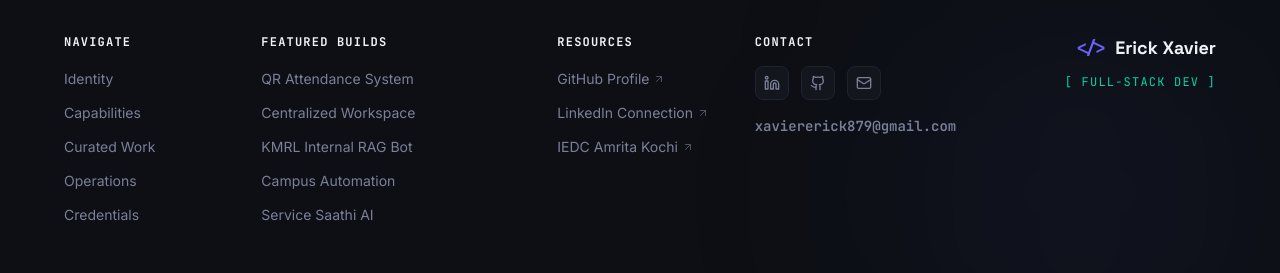
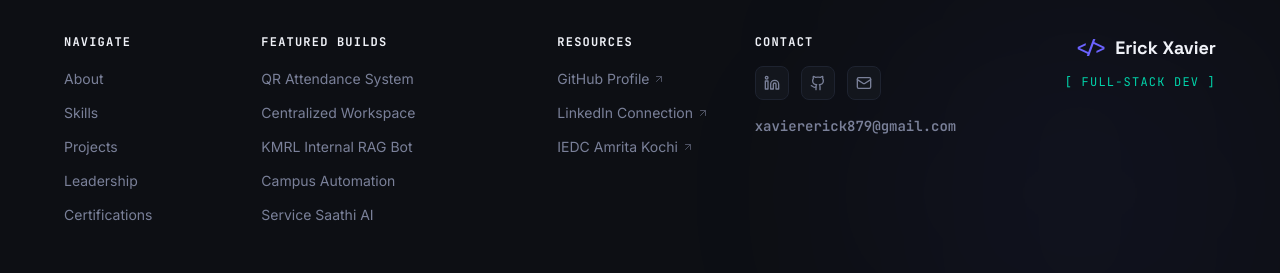
Before and after one commit to ErickXavier-dev/Portfolio.ME, a Next.js app: page / in a window 1280 px wide. Shown: the part 6151-6424 px from the top of the page. Built offline with nearby package versions, Linux system fonts and the light colour scheme.

Commit message:
updated footer

```diff
--- a/components/Footer.jsx
+++ b/components/Footer.jsx
@@ -28,11 +28,11 @@ export default function Footer() {
 
 
   const navLinks = [
-    { label: "Identity", href: "#about" },
-    { label: "Capabilities", href: "#skills" },
-    { label: "Curated Work", href: "#projects" },
-    { label: "Operations", href: "#leadership" },
-    { label: "Credentials", href: "#certifications" }
+    { label: "About", href: "#about" },
+    { label: "Skills", href: "#skills" },
+    { label: "Projects", href: "#projects" },
+    { label: "Leadership", href: "#leadership" },
+    { label: "Certifications", href: "#certifications" }
   ];
 
   const featuredBuilds = [
```
